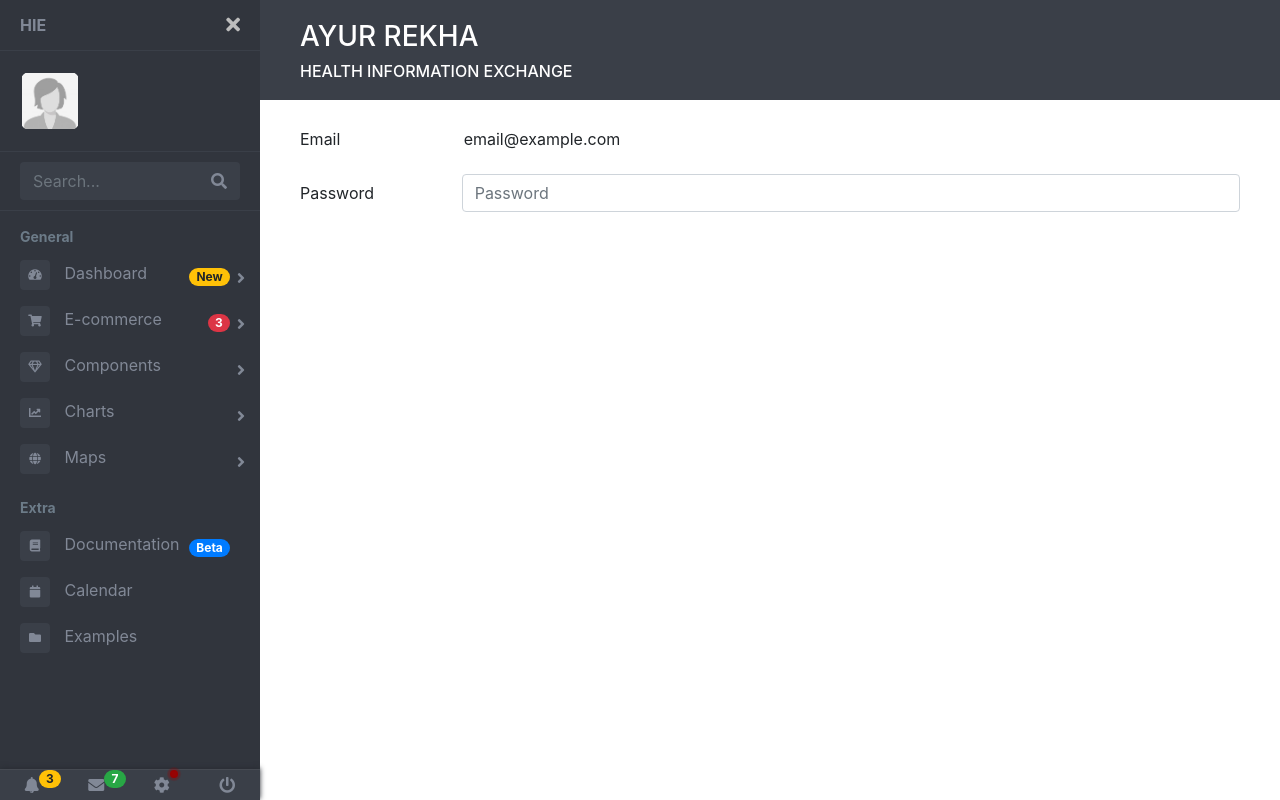
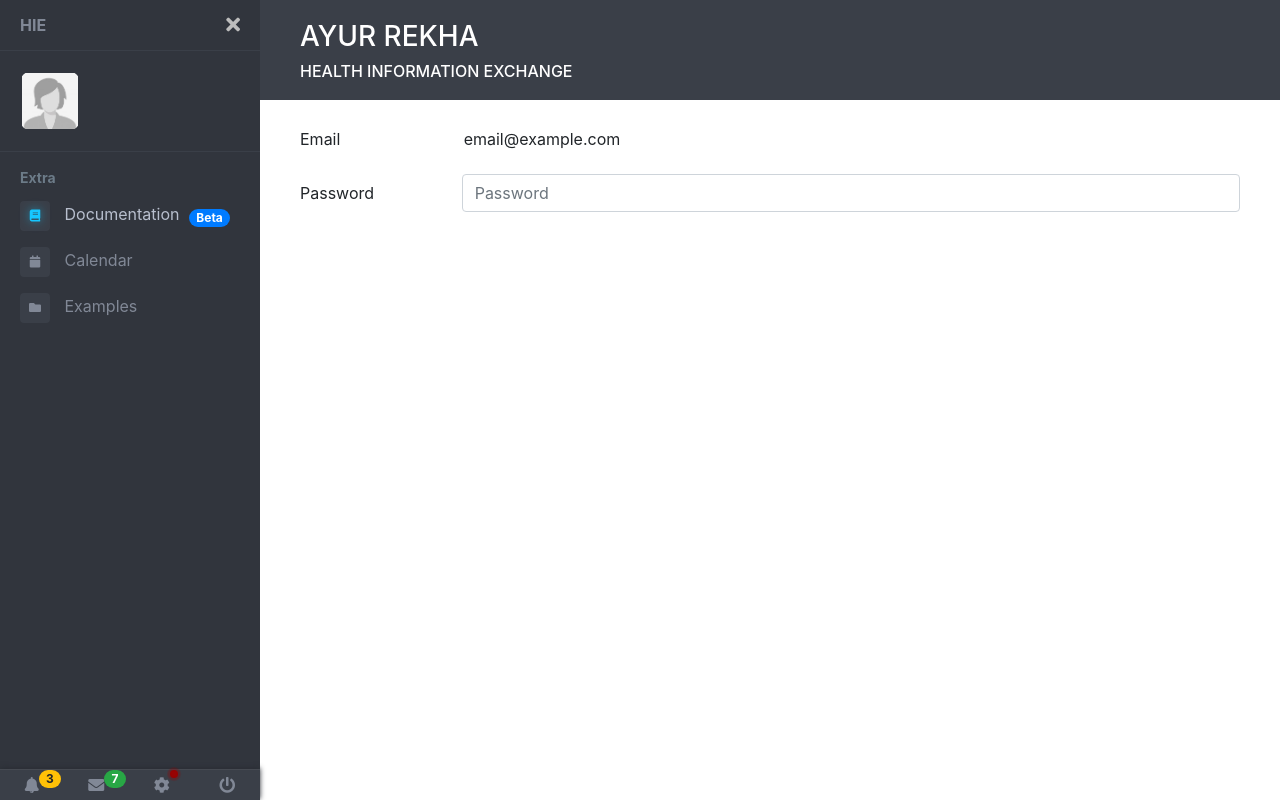
Before and after one commit to syamjithas/php_sample, a PHP site: page /hie/pages/profile/profile.php?id=1 in a window 1280 px wide. Run offline with PHP 8.4, Linux system fonts and the light colour scheme; data that the repository does not hold is empty.

Commit message:
side nav remove unwanted items

```diff
--- a/common/side-nav.php
+++ b/common/side-nav.php
@@ -26,9 +26,9 @@ $user_auth  = mysqli_fetch_array($result);
                 <?php
                 if ($user['gender'] == 'M') {
 
-                    echo "<img class='img-responsive img-rounded' src='".urlBase()."/image/male.png' alt='User picture'>";
+                    echo "<img class='img-responsive img-rounded' src='" . urlBase() . "/image/male.png' alt='User picture'>";
                 } else {
-                    echo "<img class='img-responsive img-rounded' src='".urlBase()."/image/female.jpg' alt='User picture'>";
+                    echo "<img class='img-responsive img-rounded' src='" . urlBase() . "/image/female.jpg' alt='User picture'>";
                 } ?>
             </div>
             <div class="user-info">
@@ -38,143 +38,19 @@ $user_auth  = mysqli_fetch_array($result);
                     <?php echo ucwords($user['last_name']); ?>
                 </span>
                 <span class="user-role">
-                <?php echo ucwords($user_auth['role']); ?>
+                    <?php echo ucwords($user_auth['role']); ?>
                 </span>
-                <!-- <span class="user-status">
-                    <i class="fa fa-circle"></i>
-                    <span>Online</span>
-                </span> -->
-            </div>
-        </div>
 
-        <div class="sidebar-search">
-            <div>
-                <div class="input-group">
-                    <input type="text" class="form-control search-menu" placeholder="Search...">
-                    <div class="input-group-append">
-                        <span class="input-group-text">
-                            <i class="fa fa-search" aria-hidden="true"></i>
-                        </span>
-                    </div>
-                </div>
             </div>
         </div>
 
         <div class="sidebar-menu">
             <ul>
-                <li class="header-menu">
-                    <span>General</span>
-                </li>
-                <li class="sidebar-dropdown">
-                    <a href="#">
-                        <i class="fa fa-tachometer-alt"></i>
-                        <span>Dashboard</span>
-                        <span class="badge badge-pill badge-warning">New</span>
-                    </a>
-                    <div class="sidebar-submenu">
-                        <ul>
-                            <li>
-                                <a href="#">Dashboard 1
-                                    <span class="badge badge-pill badge-success">Pro</span>
-                                </a>
-                            </li>
-                            <li>
-                                <a href="#">Dashboard 2</a>
-                            </li>
-                            <li>
-                                <a href="#">Dashboard 3</a>
-                            </li>
-                        </ul>
-                    </div>
-                </li>
-                <li class="sidebar-dropdown">
-                    <a href="#">
-                        <i class="fa fa-shopping-cart"></i>
-                        <span>E-commerce</span>
-                        <span class="badge badge-pill badge-danger">3</span>
-                    </a>
-                    <div class="sidebar-submenu">
-                        <ul>
-                            <li>
-                                <a href="#">Products
-                                </a>
-                            </li>
-                            <li>
-                                <a href="#">Orders</a>
-                            </li>
-                            <li>
-                                <a href="#">Credit cart</a>
-                            </li>
-                        </ul>
-                    </div>
-                </li>
-                <li class="sidebar-dropdown">
-                    <a href="#">
-                        <i class="far fa-gem"></i>
-                        <span>Components</span>
-                    </a>
-                    <div class="sidebar-submenu">
-                        <ul>
-                            <li>
-                                <a href="#">General</a>
-                            </li>
-                            <li>
-                                <a href="#">Panels</a>
-                            </li>
-                            <li>
-                                <a href="#">Tables</a>
-                            </li>
-                            <li>
-                                <a href="#">Icons</a>
-                            </li>
-                            <li>
-                                <a href="#">Forms</a>
-                            </li>
-                        </ul>
-                    </div>
-                </li>
-                <li class="sidebar-dropdown">
-                    <a href="#">
-                        <i class="fa fa-chart-line"></i>
-                        <span>Charts</span>
-                    </a>
-                    <div class="sidebar-submenu">
-                        <ul>
-                            <li>
-                                <a href="#">Pie chart</a>
-                            </li>
-                            <li>
-                                <a href="#">Line chart</a>
-                            </li>
-                            <li>
-                                <a href="#">Bar chart</a>
-                            </li>
-                            <li>
-                                <a href="#">Histogram</a>
-                            </li>
-                        </ul>
-                    </div>
-                </li>
-                <li class="sidebar-dropdown">
-                    <a href="#">
-                        <i class="fa fa-globe"></i>
-                        <span>Maps</span>
-                    </a>
-                    <div class="sidebar-submenu">
-                        <ul>
-                            <li>
-                                <a href="#">Google maps</a>
-                            </li>
-                            <li>
-                                <a href="#">Open street map</a>
-                            </li>
-                        </ul>
-                    </div>
-                </li>
+
                 <li class="header-menu">
                     <span>Extra</span>
                 </li>
-                <li>
+                <li class="sidebar-menu-item active">
                     <a href="#">
                         <i class="fa fa-book"></i>
                         <span>Documentation</span>
--- a/css/header.css
+++ b/css/header.css
@@ -462,6 +462,7 @@ body {
 
 .chiller-theme .sidebar-wrapper .sidebar-menu ul li:hover>a,
 .chiller-theme .sidebar-wrapper .sidebar-menu .sidebar-dropdown.active>a,
+.chiller-theme .sidebar-wrapper .sidebar-menu .sidebar-menu-item.active>a,
 .chiller-theme .sidebar-wrapper .sidebar-header .user-info,
 .chiller-theme .sidebar-wrapper .sidebar-brand>a:hover,
 .chiller-theme .sidebar-footer>a:hover i {
@@ -479,6 +480,7 @@ body {
 .chiller-theme .sidebar-wrapper ul li:hover a i,
 .chiller-theme .sidebar-wrapper .sidebar-dropdown .sidebar-submenu li a:hover:before,
 .chiller-theme .sidebar-wrapper .sidebar-search input.search-menu:focus+span,
+.chiller-theme .sidebar-wrapper .sidebar-menu .sidebar-menu-item.active a i,
 .chiller-theme .sidebar-wrapper .sidebar-menu .sidebar-dropdown.active a i {
     color: #16c7ff;
     text-shadow: 0px 0px 10px rgba(22, 199, 255, 0.5);
```
